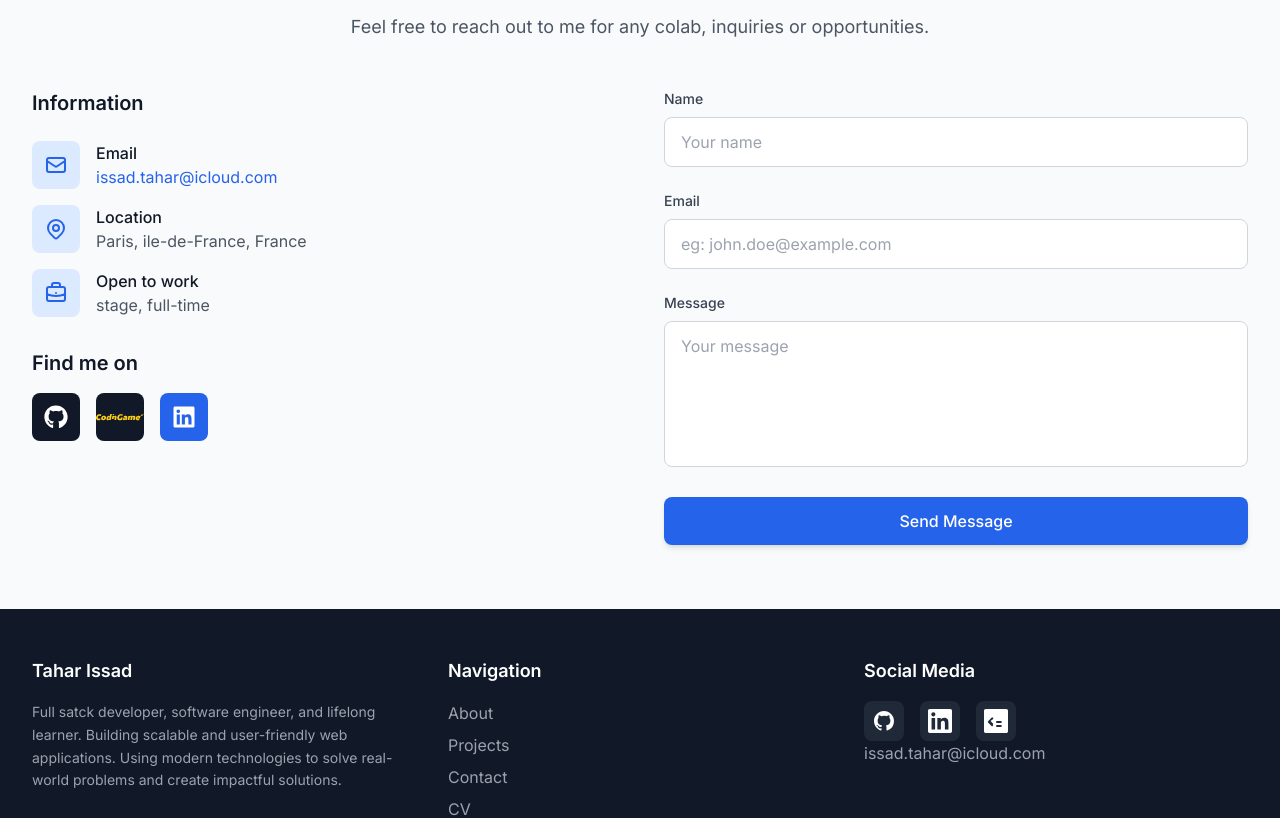
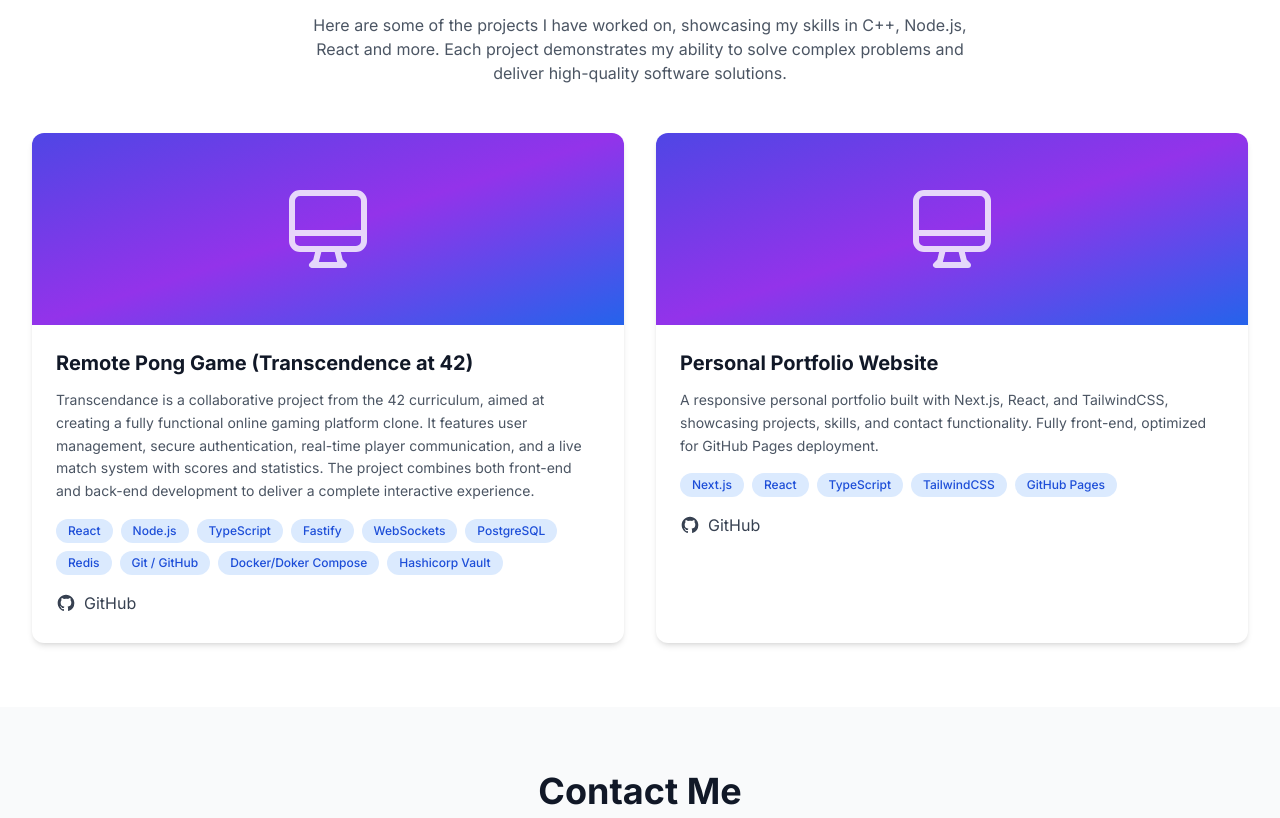
Before and after one commit to tissad-101010/portfolio, a Next.js app: page / in a window 1280 px wide. Shown: the part 581-1399 px from the top of the page. Built offline with nearby package versions, Linux system fonts and the light colour scheme.

Commit message:
Add Projects section with ProjectCard components including title, description, and tech tags

```diff
--- a/src/app/darkMode.ts
+++ b/src/app/darkMode.ts
@@ -6,12 +6,18 @@
 /*   By: tissad <tissad@student.42.fr>              +#+  +:+       +#+        */
 /*                                                +#+#+#+#+#+   +#+           */
 /*   Created: 2026/02/16 17:59:31 by tissad            #+#    #+#             */
-/*   Updated: 2026/02/17 23:36:23 by tissad           ###   ########.fr       */
+/*   Updated: 2026/02/19 18:04:17 by tissad           ###   ########.fr       */
 /*                                                                            */
 /* ************************************************************************** */
 
 // utils/darkMode.ts
 export function toggleDarkMode() {
+  // change the text of the button based on the current mode
+  const darkModeButton = document.getElementById('darkMode')
+  if (darkModeButton) {
+    const isDarkMode = darkModeButton.textContent === 'dark mode'
+    darkModeButton.textContent = isDarkMode ? 'light mode' : 'dark mode'
+  }
   const root = document.documentElement // <html>
     root.classList.toggle('dark')
 }
--- a/src/app/page.tsx
+++ b/src/app/page.tsx
@@ -6,7 +6,7 @@
 /*   By: tissad <tissad@student.42.fr>              +#+  +:+       +#+        */
 /*                                                +#+#+#+#+#+   +#+           */
 /*   Created: 2026/02/16 14:12:22 by tissad            #+#    #+#             */
-/*   Updated: 2026/02/19 17:16:19 by tissad           ###   ########.fr       */
+/*   Updated: 2026/02/19 17:50:35 by tissad           ###   ########.fr       */
 /*                                                                            */
 /* ************************************************************************** */
 
@@ -17,6 +17,7 @@ import Header from '../components/header/Header'
 import Footer from '../components/footer/Footer'
 import Hero from '../components/body/Hero'
 import Contact from '../components/body/Contact'
+import Projects from '../components/body/Projects'
 
 
 
@@ -27,6 +28,7 @@ export default function Home() {
     <main className="min-h-screen bg-gray-50 dark:bg-background transition-colors duration-300">
       <Header />
       <Hero />
+      <Projects />
       <Contact />
       <Footer />
     </main>
--- a/src/components/body/ProjectCard.tsx
+++ b/src/components/body/ProjectCard.tsx
@@ -6,6 +6,56 @@
 /*   By: tissad <tissad@student.42.fr>              +#+  +:+       +#+        */
 /*                                                +#+#+#+#+#+   +#+           */
 /*   Created: 2026/02/18 16:54:39 by tissad            #+#    #+#             */
-/*   Updated: 2026/02/18 16:54:40 by tissad           ###   ########.fr       */
+/*   Updated: 2026/02/19 19:01:13 by tissad           ###   ########.fr       */
 /*                                                                            */
 /* ************************************************************************** */
+
+'use client'
+
+interface ProjectCardProps {
+  title: string
+  description: string
+  tags: string[]
+  github: string
+}
+
+export default function ProjectCard({ title, description, tags, github }: ProjectCardProps) {
+  return (
+    <div className="bg-white rounded-xl shadow-md overflow-hidden hover:shadow-xl transition-shadow duration-300 dark:bg-gray-900" >
+      <div className="h-48 bg-gradient-to-br from-indigo-600 via-purple-600 to-blue-600 flex items-center justify-center">
+        <svg className="w-24 h-24 text-white opacity-80" fill="none" stroke="currentColor" viewBox="0 0 24 24">
+          <path strokeLinecap="round" strokeLinejoin="round" strokeWidth={1.5} d="M9.75 17L9 20l-1 1h8l-1-1-.75-3M3 13h18M5 17h14a2 2 0 002-2V5a2 2 0 00-2-2H5a2 2 0 00-2 2v10a2 2 0 002 2z" />
+        </svg>
+      </div>
+
+      <div className="p-6">
+        <h3 className="text-xl font-bold text-gray-900 mb-3 dark:text-white">{title}</h3>
+        <p className="text-gray-600 text-sm mb-4 leading-relaxed dark:text-gray-300">{description}</p>
+
+        <div className="flex flex-wrap gap-2 mb-4">
+          {tags.map((tag, index) => (
+            <span
+              key={index}
+              className="px-3 py-1 bg-blue-100 text-blue-700 text-xs rounded-full font-medium dark:bg-blue-900 dark:text-blue-200"
+            >
+              {tag}
+            </span>
+          ))}
+        </div>
+
+        <a
+          href={github}
+          target="_blank"
+          rel="noopener noreferrer"
+          className="inline-flex items-center text-gray-700 hover:text-blue-600 transition-colors dark:text-gray-300 dark:hover:text-blue-400"
+        >
+          <svg className="w-5 h-5 mr-2 dark:fill-white" fill="currentColor" viewBox="0 0 24 24">
+
+            <path fillRule="evenodd" d="M12 2C6.477 2 2 6.484 2 12.017c0 4.425 2.865 8.18 6.839 9.504.5.092.682-.217.682-.483 0-.237-.008-.868-.013-1.703-2.782.605-3.369-1.343-3.369-1.343-.454-1.158-1.11-1.466-1.11-1.466-.908-.62.069-.608.069-.608 1.003.07 1.531 1.032 1.531 1.032.892 1.53 2.341 1.088 2.91.832.092-.647.35-1.088.636-1.338-2.22-.253-4.555-1.113-4.555-4.951 0-1.093.39-1.988 1.029-2.688-.103-.253-.446-1.272.098-2.65 0 0 .84-.27 2.75 1.026A9.564 9.564 0 0112 6.844c.85.004 1.705.115 2.504.337 1.909-1.296 2.747-1.027 2.747-1.027.546 1.379.202 2.398.1 2.651.64.7 1.028 1.595 1.028 2.688 0 3.848-2.339 4.695-4.566 4.943.359.309.678.92.678 1.855 0 1.338-.012 2.419-.012 2.747 0 .268.18.58.688.482A10.019 10.019 0 0022 12.017C22 6.484 17.522 2 12 2z" clipRule="evenodd" />
+          </svg>
+          GitHub
+        </a>
+      </div>
+    </div>
+  )
+}
--- a/src/components/body/Projects.tsx
+++ b/src/components/body/Projects.tsx
@@ -1,11 +1,52 @@
 /* ************************************************************************** */
 /*                                                                            */
 /*                                                        :::      ::::::::   */
-/*   Projetc.tsx                                        :+:      :+:    :+:   */
+/*   Projects.tsx                                       :+:      :+:    :+:   */
 /*                                                    +:+ +:+         +:+     */
 /*   By: tissad <tissad@student.42.fr>              +#+  +:+       +#+        */
 /*                                                +#+#+#+#+#+   +#+           */
 /*   Created: 2026/02/18 16:53:06 by tissad            #+#    #+#             */
-/*   Updated: 2026/02/18 16:53:24 by tissad           ###   ########.fr       */
+/*   Updated: 2026/02/19 19:03:37 by tissad           ###   ########.fr       */
 /*                                                                            */
 /* ************************************************************************** */
+
+'use client'
+
+import ProjectCard from './ProjectCard'
+
+export default function Projects() {
+  const projects = [
+    {
+      title: 'Remote Pong Game (Transcendence at 42)',
+      description: 'Transcendance is a collaborative project from the 42 curriculum, aimed at creating a fully functional online gaming platform clone. It features user management, secure authentication, real-time player communication, and a live match system with scores and statistics. The project combines both front-end and back-end development to deliver a complete interactive experience.',
+      tags: [`React`, `Node.js`,  `TypeScript`,`Fastify`, `WebSockets`, `PostgreSQL`, `Redis`, `Git / GitHub`, `Docker/Doker Compose `, `Hashicorp Vault`],
+      github: 'https://github.com/tissad-101010/ft_transcendence.git',
+    },
+    {
+      title: 'Personal Portfolio Website',
+      description: 'A responsive personal portfolio built with Next.js, React, and TailwindCSS, showcasing projects, skills, and contact functionality. Fully front-end, optimized for GitHub Pages deployment.',
+      tags: ['Next.js', 'React', 'TypeScript', 'TailwindCSS', 'GitHub Pages'],
+      github: 'https://github.com/tissad-101010/portfolio.git',
+    },
+
+  ]
+
+  return (
+    <section id="projects" className="bg-white py-16 dark:bg-gray-800 transition-colors duration-300">
+      <div className="max-w-7xl mx-auto px-4 sm:px-6 lg:px-8">
+        <div className="text-center mb-12">
+          <h2 className="text-4xl font-bold text-gray-900 mb-4 dark:text-white">My Projects</h2>
+          <p className="text-gray-600 max-w-2xl mx-auto dark:text-gray-400">
+            Here are some of the projects I have worked on, showcasing my skills in C++, Node.js, React and more. Each project demonstrates my ability to solve complex problems and deliver high-quality software solutions.
+          </p>
+        </div>
+
+        <div className="grid grid-cols-1 md:grid-cols-2 gap-8">
+          {projects.map((project, index) => (
+            <ProjectCard key={index} {...project} />
+          ))}
+        </div>
+      </div>
+    </section>
+  )
+}
--- a/src/components/header/MenuIcon.tsx
+++ b/src/components/header/MenuIcon.tsx
@@ -6,7 +6,7 @@
 /*   By: tissad <tissad@student.42.fr>              +#+  +:+       +#+        */
 /*                                                +#+#+#+#+#+   +#+           */
 /*   Created: 2026/02/18 12:33:42 by tissad            #+#    #+#             */
-/*   Updated: 2026/02/18 12:45:15 by tissad           ###   ########.fr       */
+/*   Updated: 2026/02/19 18:19:00 by tissad           ###   ########.fr       */
 /*                                                                            */
 /* ************************************************************************** */
 
--- a/src/components/navigation/NavLink.tsx
+++ b/src/components/navigation/NavLink.tsx
@@ -6,7 +6,7 @@
 /*   By: tissad <tissad@student.42.fr>              +#+  +:+       +#+        */
 /*                                                +#+#+#+#+#+   +#+           */
 /*   Created: 2026/02/18 10:48:37 by tissad            #+#    #+#             */
-/*   Updated: 2026/02/19 17:22:01 by tissad           ###   ########.fr       */
+/*   Updated: 2026/02/19 18:00:29 by tissad           ###   ########.fr       */
 /*                                                                            */
 /* ************************************************************************** */
 
@@ -28,9 +28,11 @@ interface NavLinkProps {
 }
 
 // handle dark mode toggle
+// change the text of the button based on the current mode
 export function handleDarkModeToggle() {
+
 	return (
-		<a
+		<a id="darkMode"
 			onClick={toggleDarkMode}
 			className="ml-4 p-2 rounded-md bg-gray-200 hover:bg-gray-300 transition-colors dark:bg-gray-600 dark:hover:bg-gray-500"
 		>
--- a/src/components/navigation/Networks.tsx
+++ b/src/components/navigation/Networks.tsx
@@ -40,7 +40,7 @@ const NetworksLinks: NetworksLink[] = [
 		href: "https://www.codingame.com/profile/acef26b8c33787d29c7f6db82756a2190362926",
 		label: "Codingame",
 		icon:   <svg className="w-6 h-6" fill="currentColor" viewBox="0 0 24 24">
-							<path d="M1.8 0C.8 0 0 .8 0 1.8v20.4C0 23.2.8 24 1.8 24h20.4c1 0 1.8-.8 1.8-1.8V1.8C24 .8 23.2 0 22.2 0H1.8zm7.1 17a1 1 0 0 1-1.4 0l-3.4-3.4a1 1 0 0 1 0-1.4l3.4-3.4a1 1 0 1 1 1.4 1.4L6.5 12l2.4 2.4a1 1 0 0 1 0 1.4zm4.1-1h3.8a1 1 0 1 1 0 2h-3.8a1 1 0 0 1 0-2zm0-4h3.8a1 1 0 1 1 0 2h-3.8a1 1 0 0 1 0-2z 0-4h3.8a1 1 0 1 1 0 2h-3.8a1 1 0 0 1 0-2z"/>
+							<path d="M1.8 0C.8 0 0 .8 0 1.8v20.4C0 23.2.8 24 1.8 24h20.4c1 0 1.8-.8 1.8-1.8V1.8C24 .8 23.2 0 22.2 0H1.8zm7.1 17a1 1 0 0 1-1.4 0l-3.4-3.4a1 1 0 0 1 0-1.4l3.4-3.4a1 1 0 1 1 1.4 1.4L6.5 12l2.4 2.4a1 1 0 0 1 0 1.4zm4.1-1h3.8a1 1 0 1 1 0 2h-3.8a1 1 0 0 1 0 -2 z M0 -4 h3.8m0-4h3.8a1 1 0 1 1 0 2h-3.8a1 1 0 0 1 0 -2 z M0 -4 h3.8 0-4h3.8a1 1 0 1 1 0 2h-3.8a1 1 0 0 1 0 -2 z M0 -4 h3.8"/>
 						</svg>
 	}
 ]
```
Also changed, not shown: src/components/header/Header.tsx (+8 -4 lines), 1 other file (tests, documents, lock files or other folders). Lines whose indentation alone changed are shown as unchanged.
